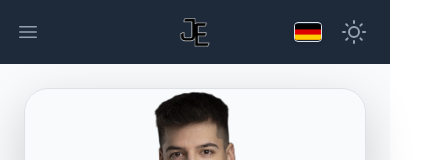
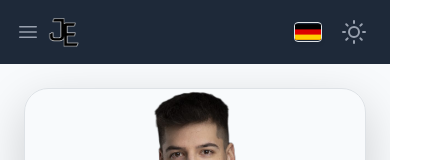
Before and after one commit to julianertle/Website, a React (Vite) app: page / in a window 390 px wide. Shown: the top 160 px of the page, 437 px wide, since content can reach past the window. Built offline with nearby package versions, Linux system fonts and the light colour scheme.

Commit message:
fixed navbar offset and fixed 2 logo.png path names

```diff
--- a/index.html
+++ b/index.html
@@ -2,7 +2,7 @@
 <html lang="en">
   <head>
     <meta charset="UTF-8" />
-    <link rel="icon" type="image/png" href="/public/logo.png" />
+    <link rel="icon" type="image/png" href="/logo.png" />
     <meta name="viewport" content="width=device-width, initial-scale=1.0" />
     <title>Vite + React</title>
   </head>
--- a/src/components/Content.jsx
+++ b/src/components/Content.jsx
@@ -57,8 +57,8 @@ function Content() {
 
   return (
     /* 1. OUTER WRAPPER: This stretches 100% wide and provides the background color */
-    <div className="bg-slate-50 dark:bg-slate-950 min-h-screen transition-colors duration-500">
-      <div className="w-full max-w-screen-2xl mx-auto p-4 md:p-8 space-y-12 bg-slate-50 dark:bg-slate-950 min-h-screen transition-colors duration-500">
+    <div className="bg-slate-50 dark:bg-slate-950 min-h-screen transition-colors duration-500 overflow-hidden">
+      <div className="w-full max-w-screen-2xl mx-auto p-4 md:p-8 space-y-12">
         {/* OBERE REIHE: PORTRAIT & MOTIVATION */}
         <div className="grid grid-cols-1 md:grid-cols-2 gap-8 items-stretch overflow-visible">
           {/* KARTE 1: PORTRAIT & INFO */}
--- a/src/components/NavBar.jsx
+++ b/src/components/NavBar.jsx
@@ -62,9 +62,10 @@ function NavBar() {
           </div>
 
           {/* Logo and desktop menu */}
-          <div className="flex flex-1 items-center justify-center sm:items-stretch sm:justify-start">
-            <div className="flex shrink-0 items-center">
-              <img alt="Logo" src="public/logo.png" className="h-8 w-auto" />
+          <div className="flex flex-1 items-center justify-start sm:items-stretch sm:justify-start">
+            <div className="flex shrink-0 items-center ml-10 sm:ml-0">
+              {/* Added ml-10 to give space for the hamburger menu button on the left */}
+              <img alt="Logo" src="/logo.png" className="h-8 w-auto" />
             </div>
             <div className="hidden sm:ml-6 sm:flex sm:space-x-4">
               {navigation.map((item) => {
```
